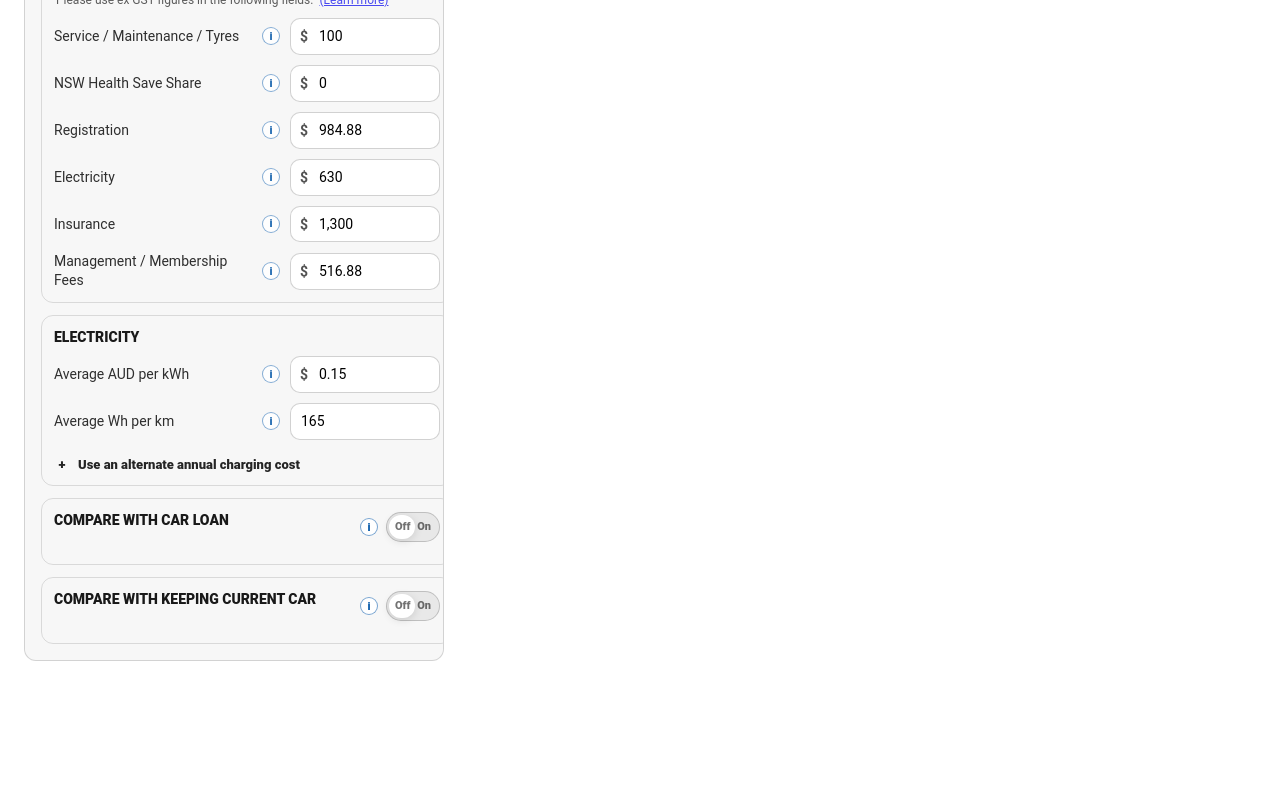
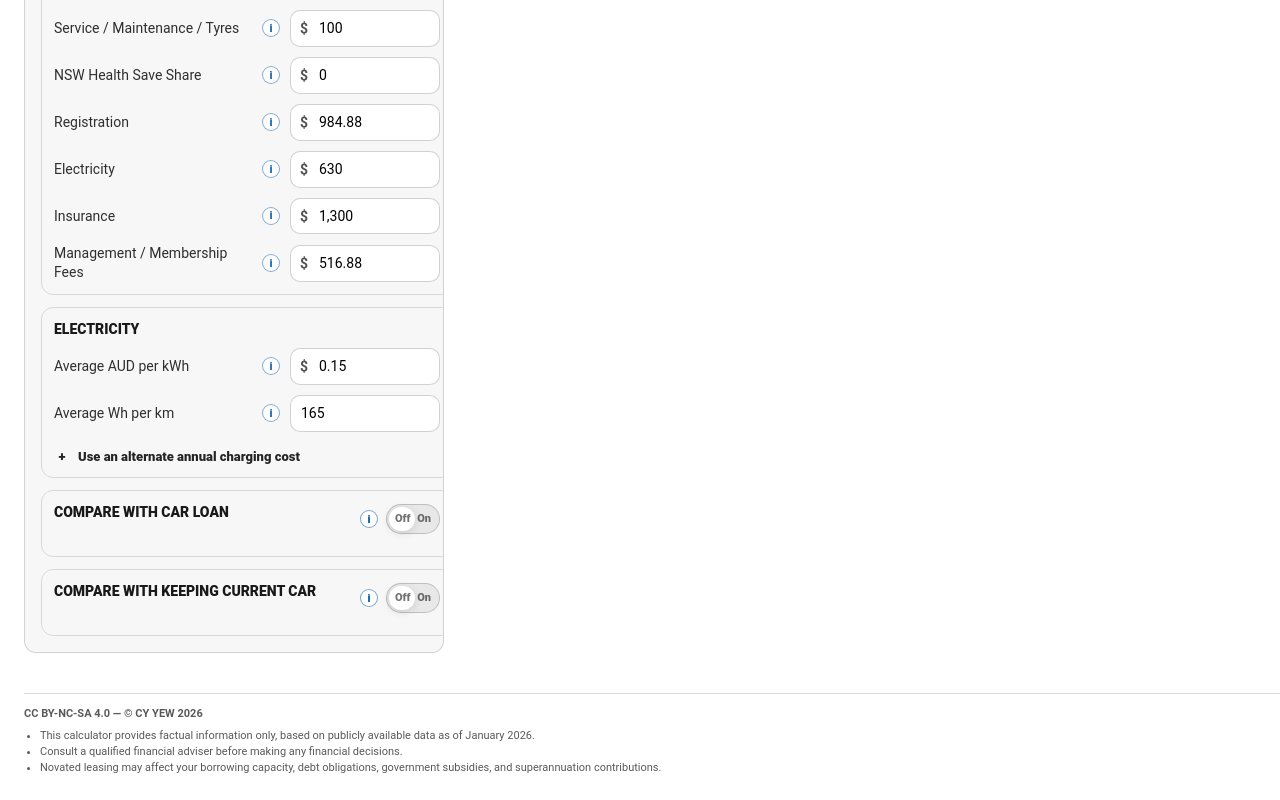
Before and after one commit to novatedlease/novatedlease.github.io, a React (Vite) app in the folder calculator/: page / in a window 1280 px wide. Shown: the part 1230-2030 px from the top of the page. Before the commit the page ends 1915 px from the top, so only its background shows below. Built offline with nearby package versions, Linux system fonts and the light colour scheme.

Commit message:
Production Release for calculator

```diff
--- a/calculator/src/App.tsx
+++ b/calculator/src/App.tsx
@@ -1409,6 +1409,34 @@ useEffect(() => {
             </>
           )}
         </div>
+        <div style={{ gridColumn: "1 / -1" }}>
+          <div
+            style={{
+              marginTop: 24,
+              paddingTop: 12,
+              borderTop: "1px solid rgba(0,0,0,0.15)",
+              fontSize: 11,
+              lineHeight: 1.45,
+              color: "rgba(0,0,0,0.65)",
+              width: "100%",
+            }}
+          >
+            <div style={{ marginBottom: 6, fontWeight: 700 }}>
+              CC BY-NC-SA 4.0 — © CY YEW 2026
+            </div>
+            <ul style={{ paddingLeft: 16, margin: 0 }}>
+              <li>
+                This calculator provides factual information only, based on publicly available data as of January 2026.
+              </li>
+              <li>
+                Consult a qualified financial adviser before making any financial decisions.
+              </li>
+              <li>
+                Novated leasing may affect your borrowing capacity, debt obligations, government subsidies, and superannuation contributions.
+              </li>
+            </ul>
+          </div>
+        </div>
       </div>
     </div>
   );
--- a/calculator/src/components/BasicInformationReport.tsx
+++ b/calculator/src/components/BasicInformationReport.tsx
@@ -7,7 +7,7 @@ import {
   financedAmountExGstFromInputs,
   effectiveAnnualRateFromFortnightlyLease,
 } from "../engine/effectiveinterest";
-import { estimateAnnualChargingExpense, atoChargingClaimAnnual } from "../engine/charging";
+import { estimateAnnualChargingExpense } from "../engine/charging";
 import { aud, aud0, pct } from "../utils/format";
 import { InfoTooltip } from "./ui/InfoTooltip";
 
@@ -87,11 +87,12 @@ export default function BasicInformationReport(props: {
     }
   })();
 
-  // Charging: actual spend (best estimate) and packaged claim (ATO shortcut)
+  // Charging: actual spend (best estimate) and packaged claim (from InputsPanel, user-adjustable).
+  // InputsPanel may default this to the ATO 4.2c/km shortcut, but users can override it.
   const chargingEstimate = estimateAnnualChargingExpense(i);
   const chargingExpensePerYear = chargingEstimate.annualChargingExpense;
   const kwhPerYear = chargingEstimate.kwhPerYear;
-  const assumedChargingClaimPerYear = atoChargingClaimAnnual(i);
+  const assumedChargingClaimPerYear = i.vehicleType === "EV" ? i.electricityAnnual : 0;
   const chargingDelta = assumedChargingClaimPerYear - chargingExpensePerYear;
 
   // “post-reimbursement effective charging expense”
@@ -232,7 +233,7 @@ export default function BasicInformationReport(props: {
         label={
           <span style={{ display: "inline-flex", alignItems: "center", gap: 6 }}>
             Assumed Charging per year (NL claim method)
-            <InfoTooltip text="How much the ATO lets you claim for home charging using the 4.2c/km shortcut (0.042 × km). This can be higher or lower than what you truly spent." />
+            <InfoTooltip text="The packaged (claimable) electricity amount used in the novated lease. This value comes from the Electricity input in the Inputs Panel (it may default to the ATO 4.2c/km shortcut, but you can override it)." />
           </span>
         }
         value={`$ ${aud(assumedChargingClaimPerYear)}`}
--- a/calculator/src/components/InputsPanel.tsx
+++ b/calculator/src/components/InputsPanel.tsx
@@ -18,6 +18,10 @@ export type InputsPanelProps = {
 
 export default function InputsPanel(props: InputsPanelProps) {
   const { inputs, setInputs } = props;
+  // Auto-fill for packaged Electricity (ATO shortcut method: 4.2c/km) until user manually overrides
+  const ATO_EV_HOME_CHARGING_RATE_PER_KM = 0.042;
+  const [electricityAnnualTouched, setElectricityAnnualTouched] = useState<boolean>(false);
+  const lastAutoElectricityAnnualRef = useRef<number | null>(null);
     const [needsLeaseRequote, setNeedsLeaseRequote] = useState(false);
   const prevLeaseDurationRef = useRef<number>(inputs.leaseDurationYears);
 
@@ -28,6 +32,32 @@ export default function InputsPanel(props: InputsPanelProps) {
       setNeedsLeaseRequote(true);
     }
   }, [inputs.leaseDurationYears]);
+
+  // Auto-populate EV packaged Electricity annual field from annual mileage, unless manually overridden
+  useEffect(() => {
+    if (inputs.vehicleType !== "EV") {
+      // Reset touch state when switching away from EV
+      setElectricityAnnualTouched(false);
+      lastAutoElectricityAnnualRef.current = null;
+      return;
+    }
+
+    const auto = inputs.annualMileageKm * ATO_EV_HOME_CHARGING_RATE_PER_KM;
+    const current = inputs.electricityAnnual;
+    const lastAuto = lastAutoElectricityAnnualRef.current;
+
+    const currentMatchesLastAuto =
+      lastAuto !== null && Math.abs(current - lastAuto) < 0.01;
+
+    if (!electricityAnnualTouched || currentMatchesLastAuto) {
+      if (Math.abs(current - auto) >= 0.01) {
+        lastAutoElectricityAnnualRef.current = auto;
+        setInputs((p) => ({ ...p, electricityAnnual: auto }));
+      } else {
+        lastAutoElectricityAnnualRef.current = auto;
+      }
+    }
+  }, [inputs.vehicleType, inputs.annualMileageKm]);
 
   const [vehicleLeasePerFnText, setVehicleLeasePerFnText] = useState<string>(
   fmtMoneyInput(inputs.vehicleLeasePerFn)
@@ -661,13 +691,16 @@ export default function InputsPanel(props: InputsPanelProps) {
               label="Electricity"
               tooltip={
                 <>
-                  <InfoTooltip text="Annual figure, automatically populated with 0.042/km calculation (ATO rule); manually change if you choose other claim methods. Please note that this is the allowed claim amount rather than your true expense; you have to enter your true expense in the electricity section later." />
+                  <InfoTooltip text="Annual figure. Auto-filled from Annual Mileage × 4.2c/km (ATO shortcut method). You can override if you choose other claim methods. Note: this is the allowed claim amount, not your true out-of-pocket electricity expense (enter that in the Electricity section below)." />
                 </>
               }
               value={inputs.electricityAnnual}
               step={10}
               min={0}
-              onChange={(v) => setInputs((p) => ({ ...p, electricityAnnual: v }))}
+              onChange={(v) => {
+                setElectricityAnnualTouched(true);
+                setInputs((p) => ({ ...p, electricityAnnual: v }));
+              }}
             />
           ) : (
             <MoneyField
--- a/calculator/src/engine/derived.ts
+++ b/calculator/src/engine/derived.ts
@@ -1,7 +1,6 @@
 import type { Inputs } from "./types";
 import { isFbtApplicable } from "./types";
 import { buildFyBreakdown } from "./fy_breakdown";
-import { atoChargingClaimAnnual } from "./charging";
 
 export type AtiRow = {
   financialYearEnding: number;
@@ -19,7 +18,8 @@ export type Derived = {
 
   /**
    * Derived running costs using the same assumptions as the FY breakdown.
-   * (Includes the ATO EV home charging shortcut rate.)
+   * For EVs, the packaged (claimable) electricity amount comes from `inputs.electricityAnnual`
+   * (user-adjustable in InputsPanel; default may be the ATO 4.2c/km shortcut).
    */
   packagedChargingClaimPerYear: number;
   runningCostAnnual: number;
@@ -41,11 +41,12 @@ export type Derived = {
 export function computeDerived(inputs: Inputs): Derived {
   const fortnights = Math.round(inputs.leaseDurationYears * 26);
 
-  // Packaged running costs use the ATO EV home charging shortcut (4.2c / km) for EVs only.
-  const packagedChargingClaimPerYear = inputs.vehicleType === "EV" ? atoChargingClaimAnnual(inputs) : 0;
+  // Packaged running costs: for EVs use the user-adjustable claimable electricity figure from InputsPanel.
+  // (Default there may be the ATO shortcut 4.2c/km, but users can override it.)
+  const packagedChargingClaimPerYear = inputs.vehicleType === "EV" ? inputs.electricityAnnual : 0;
 
-  // Packaged energy cost: EV uses the ATO shortcut claim; non-EV uses user-entered fuel.
-  const packagedEnergyAnnual = inputs.vehicleType === "EV" ? packagedChargingClaimPerYear : inputs.fuelAnnual;
+  // Packaged energy cost: EV uses claimable electricity; non-EV uses user-entered fuel.
+  const packagedEnergyAnnual = inputs.vehicleType === "EV" ? inputs.electricityAnnual : inputs.fuelAnnual;
 
   const runningCostAnnual =
     inputs.serviceMaintTyresAnnual +
--- a/calculator/src/engine/worksheet_130.ts
+++ b/calculator/src/engine/worksheet_130.ts
@@ -4,7 +4,6 @@ import { calcResidualPayableIncGst, isFbtApplicable } from "./types";
 import { gstSaved, residualPercentForYears } from "./ato";
 import { buildFortnightSchedule, fyForDate } from "./lease_schedule";
 import { buildFyBreakdown } from "./fy_breakdown";
-import { atoChargingClaimAnnual } from "./charging";
 import { computeLeasePaymentsOverLease } from "./lease_payments";
 
 export type Scenario = "nl" | "cash" | "loan" | "keep";
@@ -251,8 +250,9 @@ export function buildWorksheet130(args: { inputs: Inputs; scenario: Scenario }):
   const fbtApplies = isFbtApplicable(i);
 
   // Charging inputs (actual vs claim) — EV only.
-  // (Non-EV has no electricity claim and no charging delta.)
-  const assumedChargingClaimPerYear = i.vehicleType === "EV" ? atoChargingClaimAnnual(i) : 0;
+  // Claimable (packaged) electricity comes from InputsPanel `electricityAnnual` (user-adjustable).
+  // InputsPanel may default this to the ATO 4.2c/km shortcut, but users can override it.
+  const assumedChargingClaimPerYear = i.vehicleType === "EV" ? i.electricityAnnual : 0;
 
   // Packaged pre-tax components per fortnight (during lease)
   const preTaxVehicleFn = i.vehicleLeasePerFn;
--- a/calculator/src/index.css
+++ b/calculator/src/index.css
@@ -5,7 +5,31 @@
 
 #nl-calculator-root {
   /* keeps the calculator content from touching the edges */
-  padding: 16px;
+  padding: 8px 16px 16px;
+}
+
+/* Reduce the “big blank space” at the top in the MkDocs embed.
+   Most of it is usually the default top margin on the first heading/element. */
+#nl-calculator-root > :first-child {
+  margin-top: 0 !important;
+}
+
+/* The calculator page title is an h1 with a large default top margin in many browsers.
+   Force it to sit flush under the MkDocs header. */
+#nl-calculator-root h1 {
+  margin-top: 0 !important;
+  padding-top: 0 !important;
+}
+
+/* Keep left/right panel grid aligned closer to the title */
+#nl-calculator-root .nl-layout {
+  margin-top: 0 !important;
+}
+
+#nl-calculator-root h1:first-child,
+#nl-calculator-root h2:first-child,
+#nl-calculator-root h3:first-child {
+  margin-top: 0 !important;
 }
 
 /* Make inputs look reasonable without affecting the whole site */
```
Also changed, not shown: calculator/src/components/FinancialReport.tsx (+13 -11 lines).
